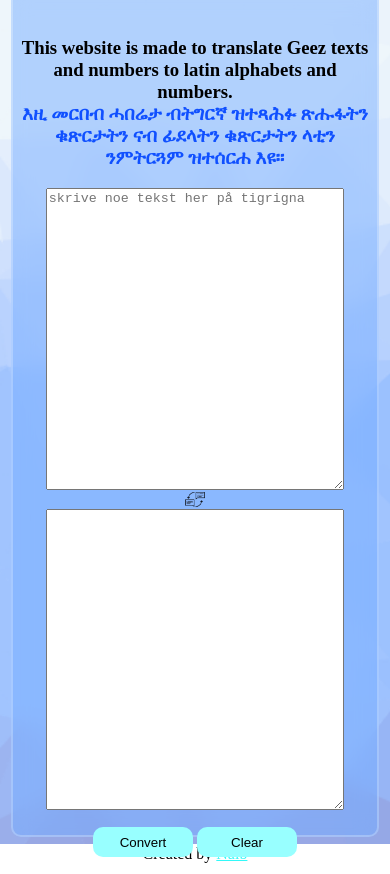
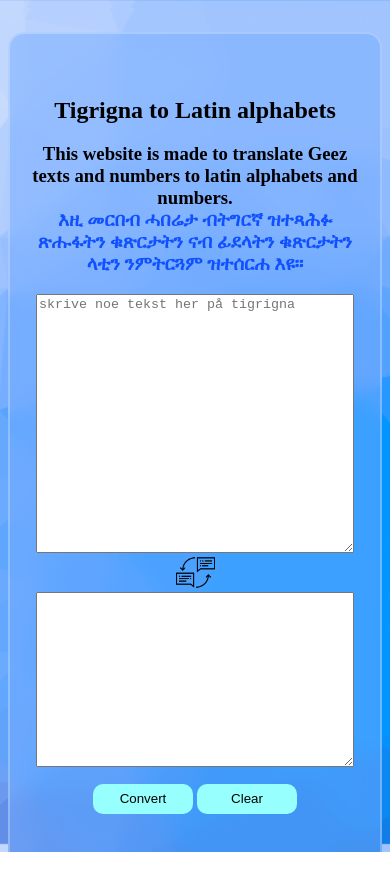
Before and after one commit to naibwedi/Tigrigna-to-latin-traslator, a plain HTML site: page index.html in a window 390 px wide. After the commit the page ends 852 px from the top, so only its background shows below. Drawn offline with Linux system fonts and the light colour scheme.

Commit message:
styel-fix -2

```diff
--- a/style.css
+++ b/style.css
@@ -1,5 +1,4 @@
-html,
-body {
+html,body {
     height: 100%;
 }
 
@@ -55,7 +54,7 @@ span{
 }
 
 .btn-container {
-    padding-top: 20px;
+    margin: 2vh 0vh 4vh 0vh;
     text-align: center;
     align-items: center;
 }
@@ -78,30 +77,61 @@ button:hover {
     width: 30vw;
 }
 footer {
-    padding-top: 6vh;
+    padding-top: 5vh;
 }
 a{
     color: rgb(51, 248, 248);
 }
 
 @media only screen and (max-width: 600px) {
+   html,body{
+    background: url(cool-background\ \(2\).png) no-repeat center center fixed;
+  background-size: cover;
+  height: 100%;
+  overflow: scroll;
+   }
+
     .container{
-        height: 100%;
-         margin-top: 4em;
-        margin: 0;
-        width: 95%;
-        padding: 0vw 1vw;
+        min-height: 100%;
+        padding: 0em 1em;
+    /*     width: 100%; */
+        border-radius: 1em;
+        margin-top: 12vh;
+       padding-bottom: 1em;
+    }
+
+    h2{
+
+
+      margin: 0;
+    }
+    h2,h3{
+        /* margin: 0vh 0vw;
+        padding: 0; */
+       /*  padding: 0.2em 0; */
+    }
+    h3 {
+       /*  padding: 0vh 0vw 0vh 0vw; */
     }
    .card-container{
     flex-direction: column;
     padding: 0;
+    border-radius: 1em;
    }
    #input,#output{
-    height: 35vh;
-    width: 75vw;
+    height: 30vh;
+    width: 80vw;
+}
+#output{
+    height: 20vh;
+    width: 80vw;
+}
+img{
+    width: 10vw;
 }
 .btn-container{
-    padding: 2vh 0vh;
+    padding: 0vh 0vh;
+    margin-bottom: 0;
 }
 footer{
     padding: 0.5em;
```
